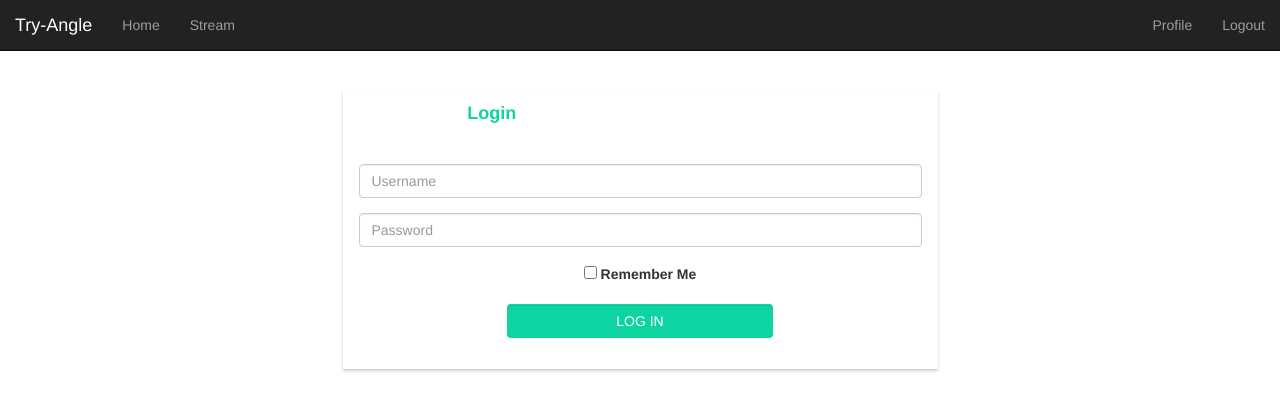
After one commit to TheTryangle/triangle-website, a PHP site: page /login.php in a window 1280 px wide. The commit adds this page. Shown: the top 411 px of the page. Run offline with PHP 8.4, Linux system fonts and the light colour scheme; some libraries are stand-ins or nearby versions.

Commit message:
Login pagina & aanpassingen aan de rest

```diff
--- a/frontend/dist/css/style.css
+++ b/frontend/dist/css/style.css
@@ -2,11 +2,13 @@ body {padding-top:60px; overflow:hidden;}
 .bar {height:60px;width:100%;display: table;}
 .sidebar-title {display:table-cell; vertical-align: middle;}
 .sidebar-title * {display:inline;}
+.navbar a {transition:.3s;}
 
 /* Stream page*/
 .sidebar, .stream, .chat {height:calc(100vh - 60px); position: relative;}
 .sidebar, .chat {background-color:#1E1E1E;}
-.stream {background-color:#141414;}
+.sidebar {overflow-y:auto;}
+  .stream {background-color:#141414;}
 
 .stream-link {margin-bottom:25px;}
 .stream-link, .stream-link:hover, .stream-link:active, .stream-link:focus {display:block; text-decoration:none; color:inherit;}
@@ -15,21 +17,40 @@ body {padding-top:60px; overflow:hidden;}
 .stream-link-name {color:#FFFFFF; position:absolute; left:0; top:0; margin-top:5px; margin-left:5px;}
 
 .stream .bar {background-color:#282828;}
-.video-container > div > div {height: calc(50vh - 60px);}
-.stream video {max-width:100%;}
+.video-container > div > div {height:calc(50vh - 60px);}
+.video {position:relative; width:100%; height:100%;}
+.stream video {display:block;width:100%;max-height: 100%;}
+.stream video * {transition:.3s;}
+.stream-controls {position:absolute;top: 0;left: 0;height: 100%;width: 100%; display:none;}
+.stream-controls * {color:#000;}
+.mute {position:absolute; left:0; bottom:0;}
+.fullscreen {position:absolute; right:0; bottom:0;}
+.stream-controls > div {position: absolute; background-color:rgba(0,0,0,0.5); padding:5px;}
+.stream-controls > div > span {display:block; color:#FFF;}
 
 .chat .bar, .chat-form {background-color:#323232;z-index: 9;}
-.chatbox {height: calc(100vh - 271px);position:relative;z-index:1;overflow-y:scroll;}
+.chatbox {height: calc(100vh - 271px);position:relative;z-index:1;overflow-y:scroll; padding-left:15px;}
 .chat-form {height: 130px;padding-top:15px;position: absolute;width: 100%;right: 0;bottom: 0;left: 0;}
 .chat-button {float:right; margin-top:15px;}
-.bubble {width:100%;}
+.bubble {width:100%;padding-top: 5px;}
 .bubble > span {display:block;}
 
 /* Overview page */
 .stream-overview .bar {background-color:#323232;}
-.stream-item a {display:block;text-decoration:none;color:inherit;margin-top: 50px;padding: 15px; background-color:#323232; transition:0.3s;}
+.stream-item a {display:block;text-decoration:none;color:inherit;margin-top: 50px;padding: 15px; background-color:#323232; transition:.3s;}
 .stream-item a:hover {background-color:#141414;}
 .stream-item .thumb {max-width:100%;width:334px;height:188px;background-color:#0DD4A1;position: relative;}
 .stream-item .thumb > span {display:block;padding: 10px 0 0 10px;font-size: 25px;line-height: 25px;font-weight: bold;}
 .stream-item a > span {display:block; margin-top:5px;}
-.stream-items {overflow-y:scroll;height: calc(100vh - 120px);}
+.stream-items, .video-container {overflow-y:auto; overflow-x:hidden; height: calc(100vh - 120px);}
+
+/* Login page */
+.panel, .panel-login, .panel-heading {border-radius:0!important;}
+body {padding-top: 90px;}
+.panel-login {-webkit-box-shadow: 0px 2px 3px 0px rgba(0,0,0,0.2); -moz-box-shadow: 0px 2px 3px 0px rgba(0,0,0,0.2); box-shadow: 0px 2px 3px 0px rgba(0,0,0,0.2);}
+.panel-heading {text-align:center;}
+.panel-heading a {text-decoration: none; color: #FFF; font-weight: bold; font-size: 15px; -webkit-transition: all 0.1s linear; -moz-transition: all 0.1s linear; transition: all 0.1s linear;}
+.panel-heading a.active {color: #0DD4A1; font-size: 18px;}
+.panel-heading hr {margin-top: 10px; margin-bottom: 0px; clear: both; border: 0; height: 1px; background-image: -webkit-linear-gradient(left,rgba(255,255,255,0),rgba(255,255,255,0.15),rgba(255,255,255,0)); background-image: -moz-linear-gradient(left,rgba(255,255,255,0),rgba(255,255,255,0.15),rgba(255,255,255,0)); background-image: -ms-linear-gradient(left,rgba(255,255,255,0),rgba(255,255,255,0.15),rgba(255,255,255,0)); background-image: -o-linear-gradient(left,rgba(255,255,255,0),rgba(255,255,255,0.15),rgba(255,255,255,0)); }
+.btn-login, .btn-register {background-color:#0DD4A1; text-transform:uppercase; transition:.3s; color:#FFF;}
+.btn-login:hover, .btn-register:hover {color:#464545;}
--- a/frontend/header.php
+++ b/frontend/header.php
@@ -11,7 +11,7 @@
   </head>
   <body>
 
-    <div class="navbar navbar-default navbar-fixed-top">
+    <div class="navbar navbar-inverse navbar-fixed-top">
       <div class="container-fluid">
 
         <div class="navbar-header">
--- /dev/null
+++ b/frontend/login.php
@@ -0,0 +1,63 @@
+<?php include("header.php"); ?>
+  <div class="col-md-6 col-md-offset-3 login-container">
+  	<div class="panel panel-login">
+  		<div class="panel-heading">
+  			<div class="row">
+  				<div class="col-xs-6">
+  					<a href="#" class="active" id="login-form-link">Login</a>
+  				</div>
+  				<div class="col-xs-6">
+  					<a href="#" id="register-form-link">Register</a>
+  				</div>
+  			</div>
+  			<hr>
+  		</div>
+  		<div class="panel-body">
+  			<div class="row">
+  				<div class="col-lg-12">
+  					<form id="login-form" action="#" method="post" role="form">
+  						<div class="form-group">
+  							<input type="text" name="username" id="username" tabindex="1" class="form-control" placeholder="Username">
+  						</div>
+  						<div class="form-group">
+  							<input type="password" name="password" id="password" tabindex="2" class="form-control" placeholder="Password">
+  						</div>
+  						<div class="form-group text-center">
+  							<input type="checkbox" tabindex="3" class="" name="remember" id="remember">
+  							<label for="remember"> Remember Me</label>
+  						</div>
+  						<div class="form-group">
+  							<div class="row">
+  								<div class="col-sm-6 col-sm-offset-3">
+  									<input type="submit" name="login-submit" id="login-submit" tabindex="4" class="form-control btn btn-login" value="Log In">
+  								</div>
+  							</div>
+  						</div>
+  					</form>
+            <form id="register-form" action="#" method="post" role="form" style="display: none;">
+							<div class="form-group">
+								<input type="text" name="username" id="username" tabindex="1" class="form-control" placeholder="Username">
+							</div>
+							<div class="form-group">
+								<input type="email" name="email" id="email" tabindex="1" class="form-control" placeholder="Email Address">
+							</div>
+							<div class="form-group">
+								<input type="password" name="password" id="password" tabindex="2" class="form-control" placeholder="Password">
+							</div>
+							<div class="form-group">
+								<input type="password" name="confirm-password" id="confirm-password" tabindex="2" class="form-control" placeholder="Confirm Password">
+							</div>
+							<div class="form-group">
+								<div class="row">
+									<div class="col-sm-6 col-sm-offset-3">
+										<input type="submit" name="register-submit" id="register-submit" tabindex="4" class="form-control btn btn-register" value="Register">
+									</div>
+								</div>
+							</div>
+						</form>
+  				</div>
+  			</div>
+  		</div>
+  	</div>
+  </div>
+<?php include("footer.php"); ?>
```
Also changed, not shown: frontend/stream.php (+67 -15 lines), frontend/dist/js/script.js, 1 other file.
